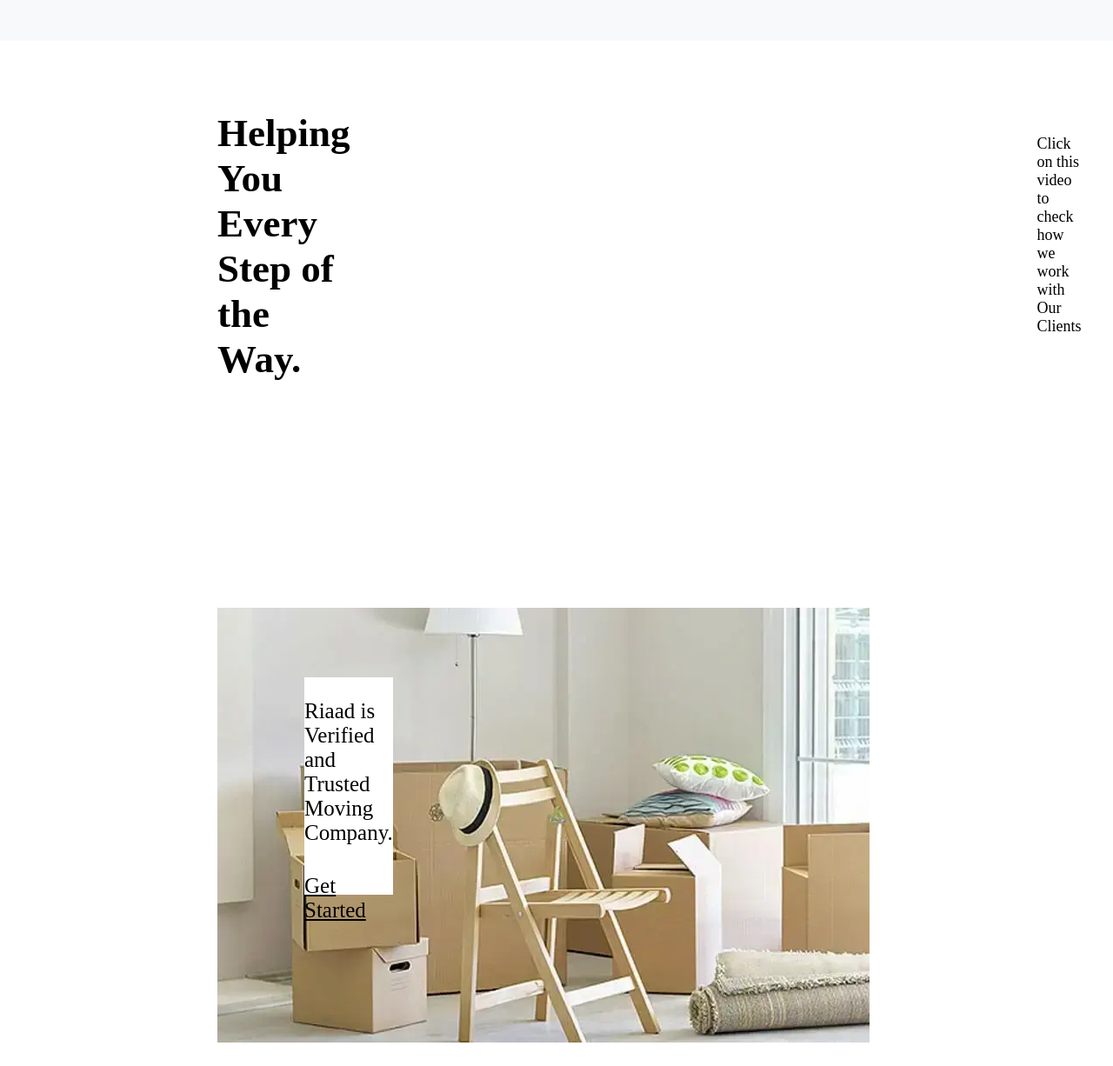
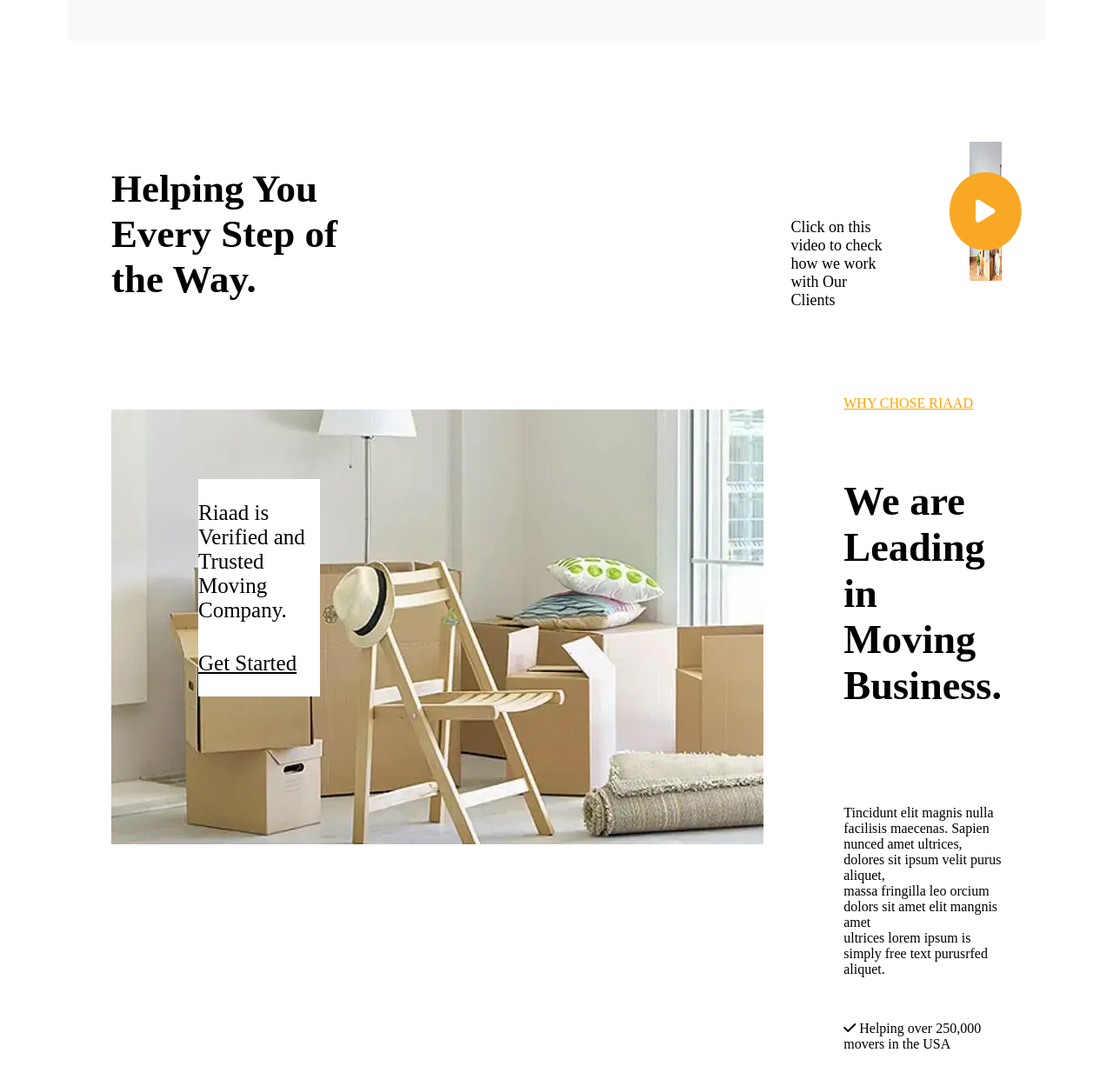
Before and after one commit to fanabezabih/Business, a plain HTML site: page index.html in a window 1280 px wide. Shown: the part 2774-4000 px from the top of the page at 87% size. Drawn offline with Linux system fonts and the light colour scheme.

Commit message:
edited width

```diff
--- a/style.css
+++ b/style.css
@@ -155,6 +155,8 @@ body{
 
 
 .services {
+    width: 80%;
+    margin: 5% auto;
     background: #f8f9fa;
     padding: 50px;
     text-align: center;
@@ -196,9 +198,11 @@ body{
 }
 .click {
     display: flex;
-    margin-left: 250px;
-    margin-bottom: 200px;
-    gap: 300px;
+    margin: 5% auto;
+    justify-content: space-between;
+    align-items: center;
+    width: 80%;
+
 }
 h4 {
     font-size: 45px;
@@ -257,8 +261,9 @@ h4 {
     display: flex;
     background-image: url(images/store.webp);
     background-repeat: no-repeat;
-    margin-left: 250px;
-    gap: 400px;
+    margin: 5% auto;
+    gap: 10%;
+    width: 80%;
 }
 .verified{
     margin-left: 100px;
@@ -312,6 +317,10 @@ h5 {
     width: 90%;
     height: 800px;
     overflow: hidden;
+}
+
+.for-booking{
+    width: 100%;
 }
 .booking {
     display: flex;
```
Also changed, not shown: index.html (+1 -1 lines).
